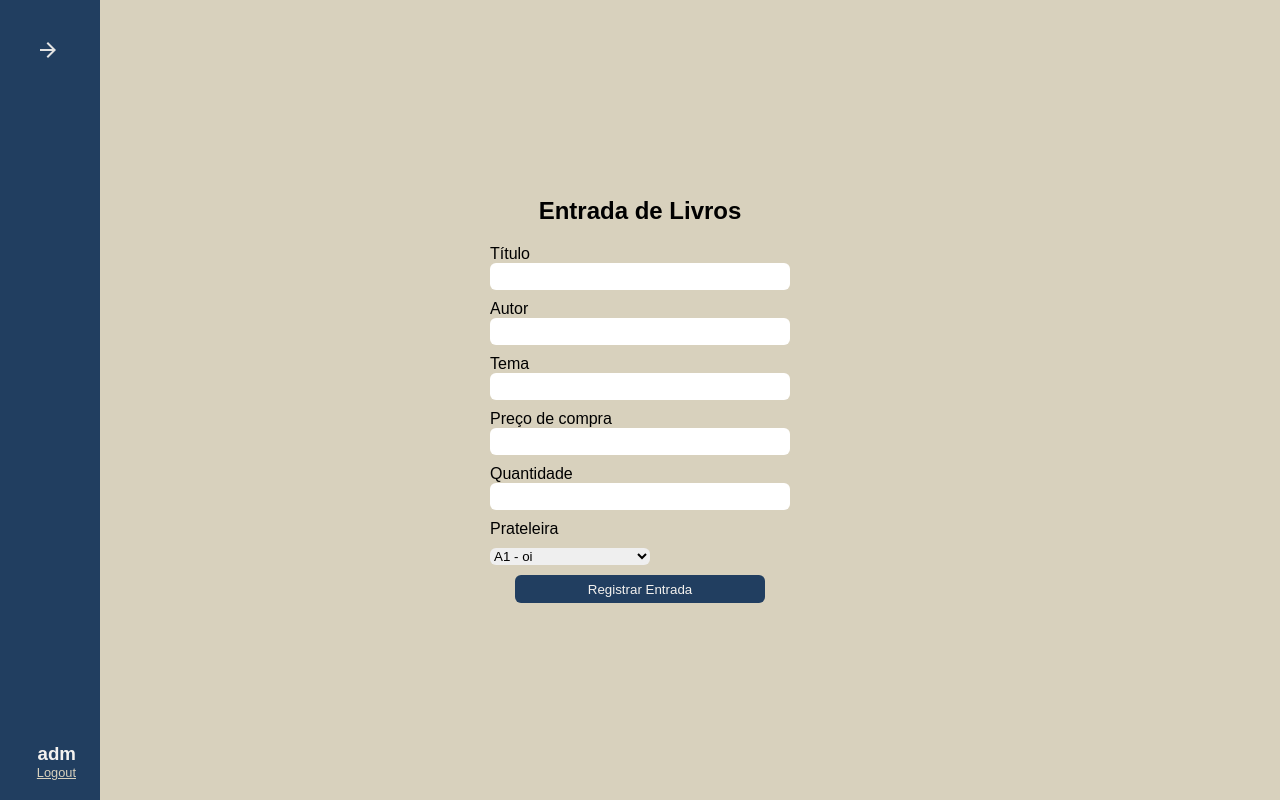
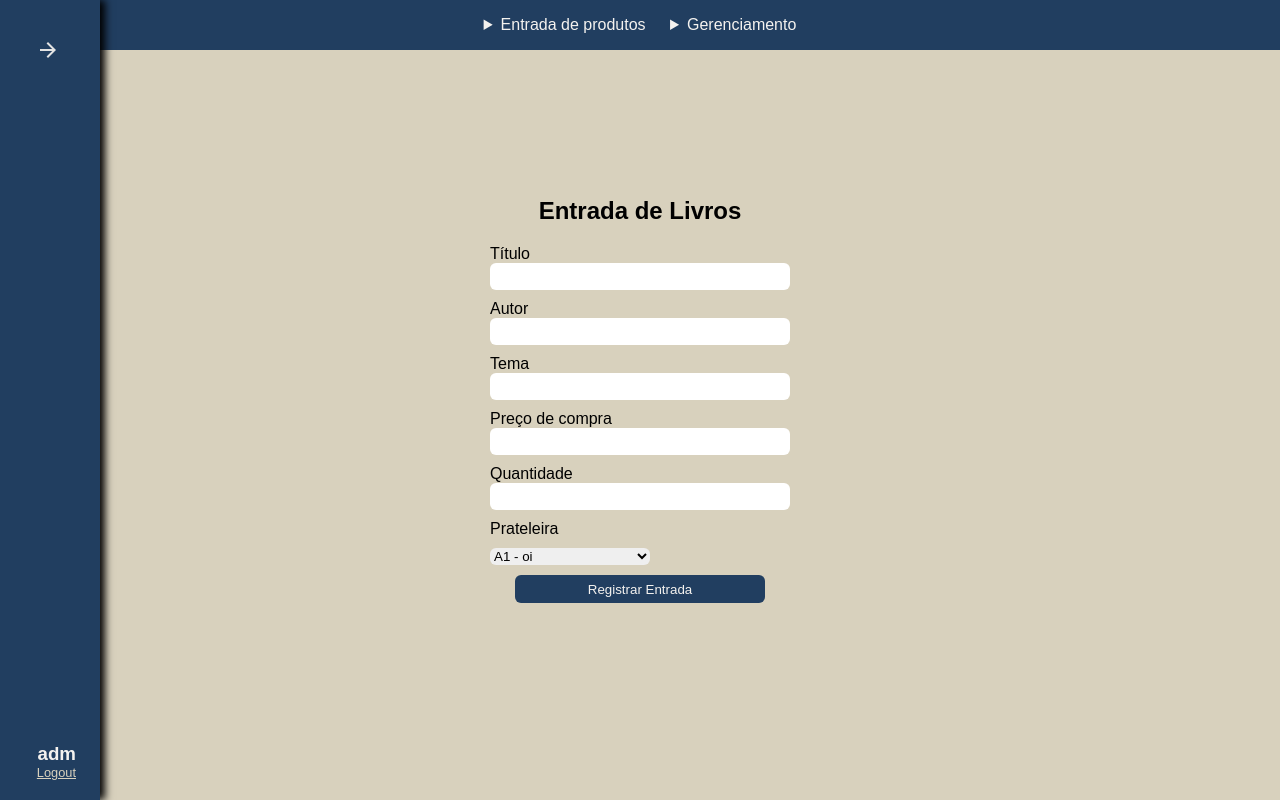
Before and after one commit to maiconjsv/sistema-para-sebos, a Flask app: page /entrada_livro in a window 1280 px wide. Run offline with Flask 3, Linux system fonts and the light colour scheme; a user stored in the database is signed in.

Commit message:
release: headerbar

```diff
--- a/static/css/estoque.css
+++ b/static/css/estoque.css
@@ -16,6 +16,51 @@
         flex-direction: row;
     }
 
+    .headerbar{
+        position: absolute;
+        width: 100%;
+        background-color: var(--azul);
+        height: 50px;
+        display: flex;
+        align-items: center;
+        justify-content: center;
+    }
+        details{
+            position: relative;
+            display: inline-block;
+            cursor: pointer;
+            margin: 0 10px 0 10px;
+        }
+        details summary{
+            color: var(--branco);
+        }
+        details summary:hover{
+            text-decoration: underline;
+            color: var(--cinza);
+        }
+
+            .dropdown_content{
+                top: 100%;
+                left: 0;
+                position: absolute;
+                background: white;
+                border: 1px solid #ccc;
+                padding: 10px;
+                display: flex;
+                flex-direction: column;
+                min-width: 200px;
+                gap: 10px;
+            }
+                .dropdown_content a{
+                    text-decoration: none;
+                    color: var(--azul);
+                }
+                .dropdown_content a:hover{
+                    color: black;
+                    text-decoration: underline;
+                }
+
+
     .sidebar{
         background-color: aqua;
         width: 300px;
@@ -28,6 +73,7 @@
         flex-direction: column;
         justify-content: space-between;
         background-color: var(--azul);
+        box-shadow: black 5px 0px 8px;
     }
         .sidebar.open{
             left: 0;
--- a/templates/estoque/entrada_livro.html
+++ b/templates/estoque/entrada_livro.html
@@ -6,18 +6,38 @@
 </head>
 <body>
 
+    <div class="headerbar">
+        <div class="links_headerbar">
+            <div class="dropbox_menu">
+                <details>
+                    <summary>Entrada de produtos</summary>
+                    <div class="dropdown_content">
+                        <a href="/entrada_livro">Entrada de livros</a>
+                        <a href="/entrada_outros">Entrada de outros produtos</a>
+                    </div>
+                </details>
+
+                <details>
+                    <summary>Gerenciamento</summary>
+                    <div class="dropdown_content">
+                        <a href="/cadastro_prateleira">Cadastro de prateleira</a>
+                        <a href="/cadastro_setor">Cadastro de setor</a>
+                        <a href="/cadastro_classificacao">cadastro de classificação de produto</a>
+                    </div>
+                </details>
+
+            </div>
+        </div>
+    </div>
+
     <div class="sidebar">
         <div class="sidebar_click">
             <h3>BookCase</h3>
             <img src="../../static/media/arrow_open.svg" alt="" class="btn_sidebar_control">
         </div>
         <div class="sidebar_links" >
-            <a href="/produtos">Listar livros</a>
             <a href="/cadastro_prateleira">Entrada prateleira</a>
-            <a href="/cadastro_classificacao">cadastro classificação</a>
-            <a href="/cadastro_setor">Cadastro de setor</a>
-            <a href="/entrada_outros">Entrada de outros</a>
-            <a href="/entrada_livro">Entrada de livros</a>
+
         </div>
         <div class="sidebar_login sidebar_close">
             <h3>{{ usuario_logado }}</h3>
```
Also changed, not shown: templates/estoque/cadastro_classificacao.html (+25 -5 lines), templates/estoque/cadastro_prateleira.html (+25 -5 lines), templates/estoque/cadastro_setor.html (+24 -5 lines), templates/estoque/entrada_outros.html (+25 -5 lines), instance/sebo.db.
